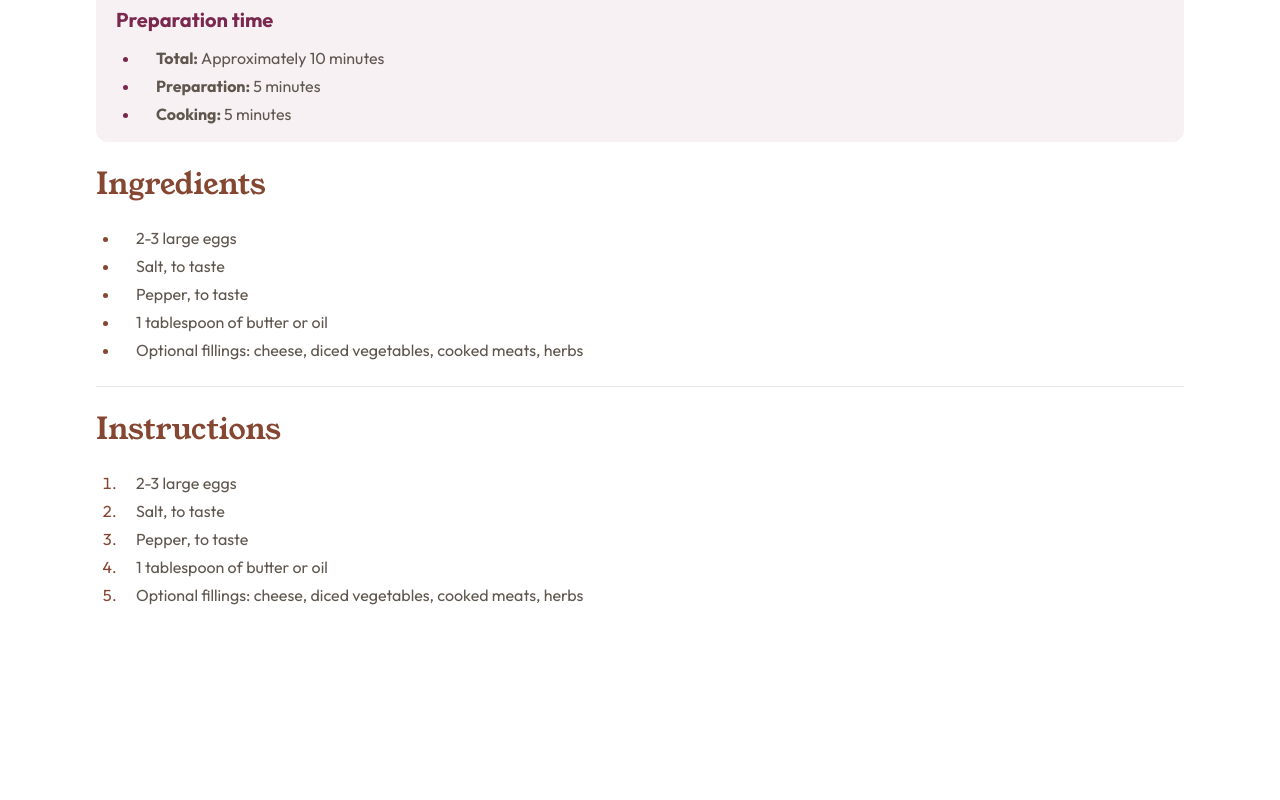
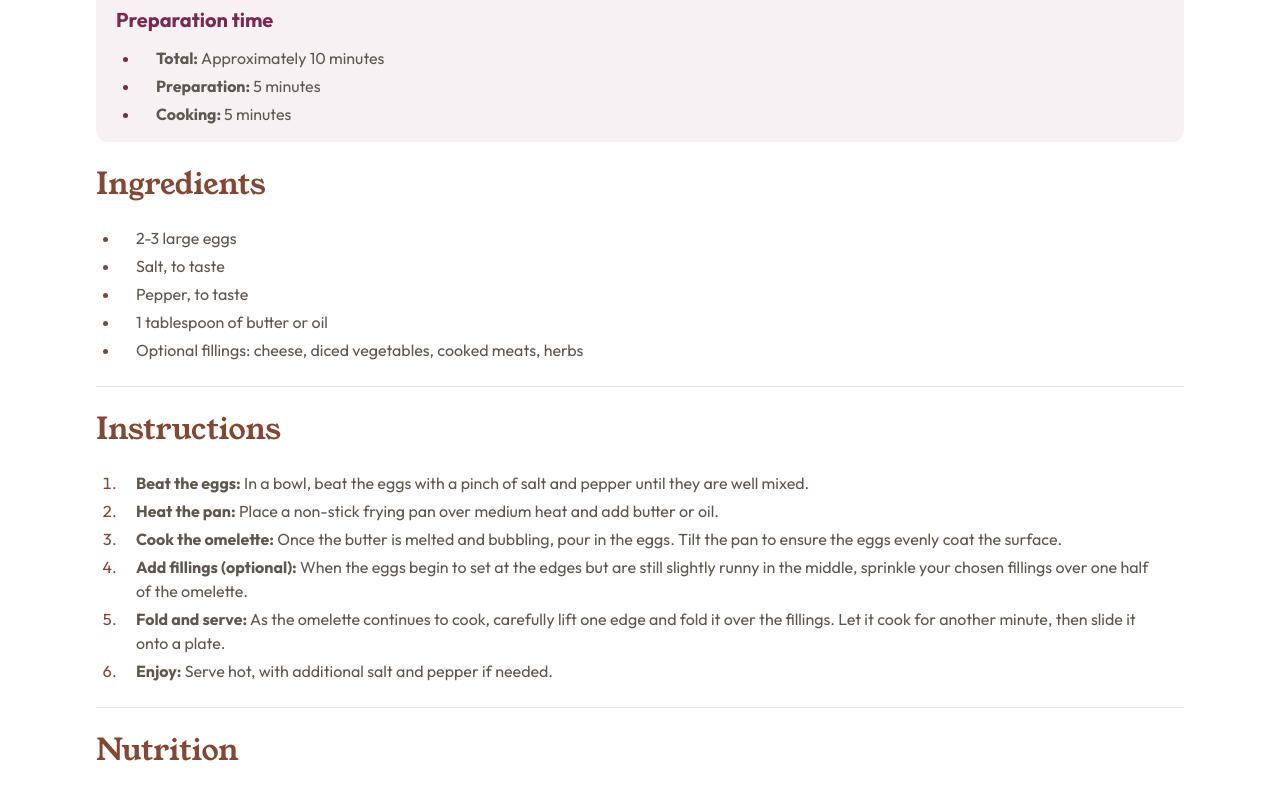
Before and after one commit to asekabtw/omlete, a website: page index.html in a window 1280 px wide. Shown: the part 743-1543 px from the top of the page. Before the commit the page ends 1402 px from the top, so only its background shows below. Drawn offline with Linux system fonts and the light colour scheme.

Commit message:
Finish Instructions

```diff
--- a/index.html
+++ b/index.html
@@ -81,17 +81,41 @@
           <!-- Instructions -->
           <p class="text-3xl font-young text-sectionTitle my-6">Instructions</p>
           <ul class="list-decimal px-6 mb-6 flex flex-col gap-1">
-            <li class="pl-4 marker:text-sectionTitle">2-3 large eggs</li>
-            <li class="pl-4 marker:text-sectionTitle">Salt, to taste</li>
-            <li class="pl-4 marker:text-sectionTitle">Pepper, to taste</li>
             <li class="pl-4 marker:text-sectionTitle">
-              1 tablespoon of butter or oil
+              <strong>Beat the eggs:</strong> In a bowl, beat the eggs with a
+              pinch of salt and pepper until they are well mixed.
             </li>
             <li class="pl-4 marker:text-sectionTitle">
-              Optional fillings: cheese, diced vegetables, cooked meats, herbs
+              <strong>Heat the pan:</strong> Place a non-stick frying pan over
+              medium heat and add butter or oil.
+            </li>
+            <li class="pl-4 marker:text-sectionTitle">
+              <strong>Cook the omelette:</strong> Once the butter is melted and
+              bubbling, pour in the eggs. Tilt the pan to ensure the eggs evenly
+              coat the surface.
+            </li>
+            <li class="pl-4 marker:text-sectionTitle">
+              <strong>Add fillings (optional):</strong> When the eggs begin to
+              set at the edges but are still slightly runny in the middle,
+              sprinkle your chosen fillings over one half of the omelette.
+            </li>
+            <li class="pl-4 marker:text-sectionTitle">
+              <strong>Fold and serve:</strong> As the omelette continues to
+              cook, carefully lift one edge and fold it over the fillings. Let
+              it cook for another minute, then slide it onto a plate.
+            </li>
+            <li class="pl-4 marker:text-sectionTitle">
+              <strong>Enjoy:</strong> Serve hot, with additional salt and pepper
+              if needed.
             </li>
           </ul>
           <!-- end of Instructions -->
+
+          <hr class="" />
+
+          <!-- Nutrition -->
+          <p class="text-3xl font-young text-sectionTitle my-6">Nutrition</p>
+          <!-- end of Nutrition -->
         </div>
         <!-- end of main -->
       </div>
```
Also changed, not shown: src/style.css.
